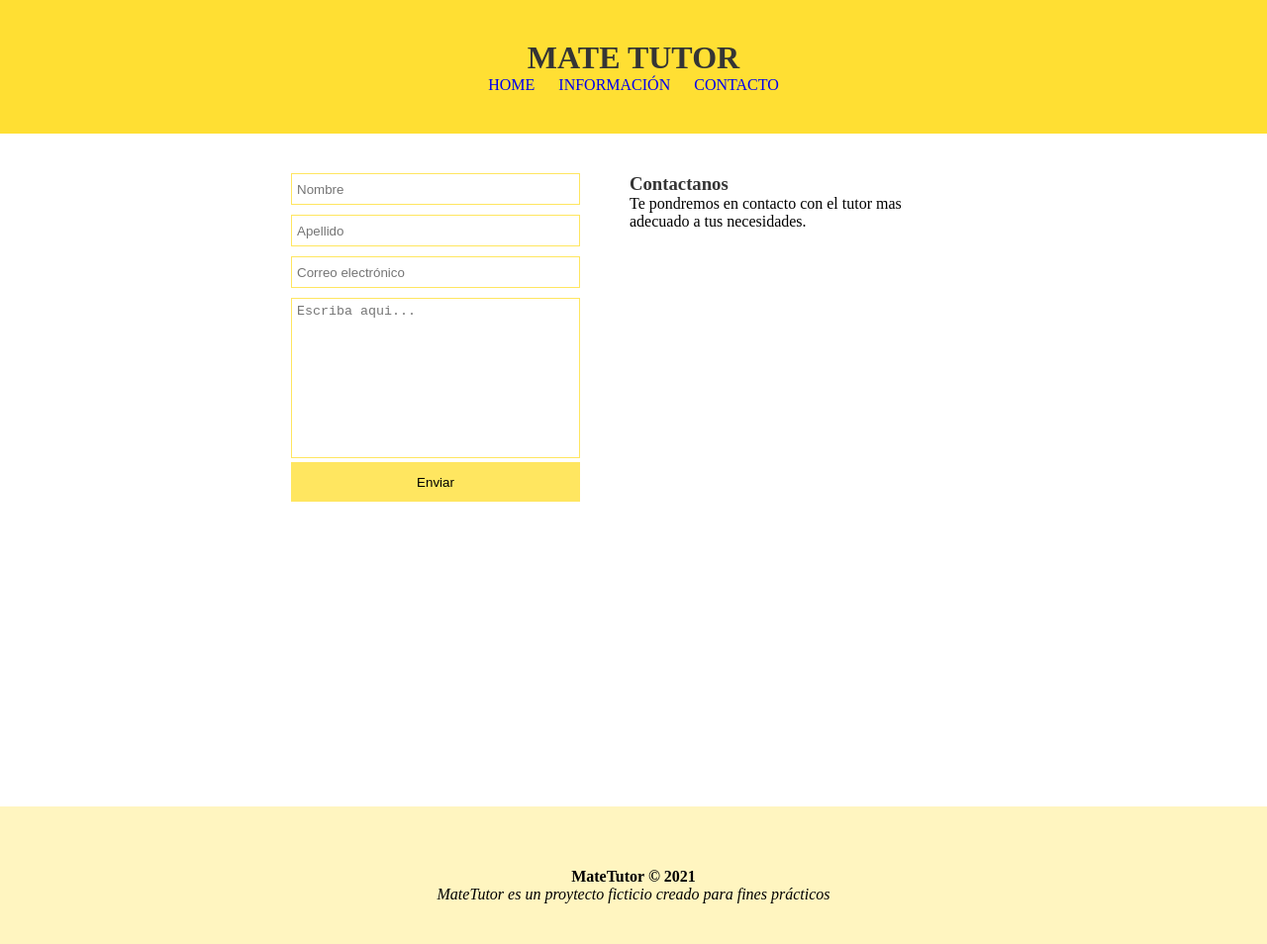
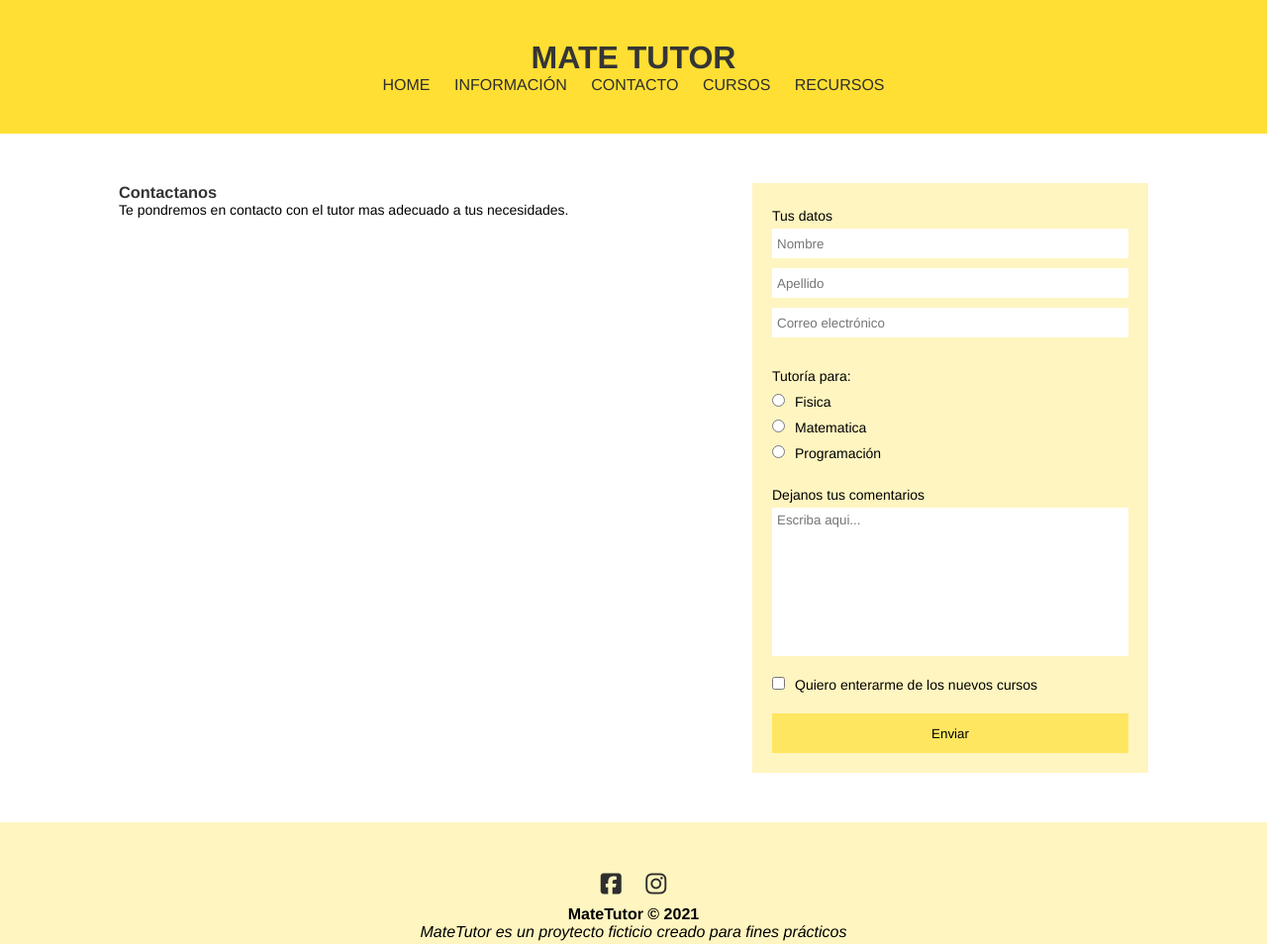
Before and after one commit to aylen27s/a1CaC2021, a plain HTML site: page contact.html in a window 1280 px wide. Shown: the top 954 px of the page at 99% size. Drawn offline with Linux system fonts and the light colour scheme.

Commit message:
paginas agregadas

```diff
--- a/contact.html
+++ b/contact.html
@@ -1,7 +1,7 @@
 <!DOCTYPE html>
 <html lang="es" dir="ltr">
   <head>
-
+    <script src="https://kit.fontawesome.com/1204f54e70.js" crossorigin="anonymous"></script>
     <meta charset="utf-8">
     <link rel="icon" type="image/svg+xml" href="book-solid.svg" sizes="any">
     <link rel="stylesheet" type="text/css" href="./css/contact.css">
@@ -16,9 +16,11 @@
       <h1>MATE TUTOR</h1>
       <nav>
 
-        <a href="./index.html">HOME </a>
+        <a href="./index.html" >HOME </a>
         <a href="./info.html">INFORMACIÓN </a>
         <a href="./contact.html">CONTACTO </a>
+        <a href="./cursos.html">CURSOS </a>
+        <a href="./recursos.html">RECURSOS</a>
 
       </nav>
 
@@ -26,22 +28,39 @@
 
     <main>
 
-      <form action="show_data.html" target="_blank">
-        <input type="text" id="name" name="nombre"placeholder="Nombre"><br>
-        <input type="text" id="ltname" name="apellido" placeholder="Apellido"><br>
-        <input type="email" id="email" name="correo" placeholder="Correo electrónico"><br>
-        <textarea name="msj" id="msj" placeholder="Escriba aqui..."></textarea><br>
-        <input type="submit" value="Enviar">
-      </form>
-
-      <div>
+      <div class="contacto-txt">
         <h3>Contactanos</h3>
         <p>Te pondremos en contacto con el tutor mas adecuado  a tus necesidades.</p>
       </div>
 
+      <form id="contacto" action="show_data.html" target="_blank">
+        <label>Tus datos</label>
+        <input type="text" id="name" name="nombre"placeholder="Nombre">
+        <input type="text" id="ltname" name="apellido" placeholder="Apellido">
+        <input type="email" id="email" name="correo" placeholder="Correo electrónico">
+        <br>
+        <label>Tutoría para:</label>
+        <label><input type="radio" name="opcion" value="2">Fisica</label>
+        <label><input type="radio" name="opcion" value="1">Matematica</label>
+        <label><input type="radio" name="opcion" value="0">Programación</label>
+        <br>
+        <label>Dejanos tus comentarios</label>
+        <textarea name="msj" id="msj" placeholder="Escriba aqui..."></textarea>
+        <br>
+        <label><input type="checkbox" name="newsletter" value="newsletter">Quiero enterarme de los nuevos cursos</label>
+        <br>
+        <input type="submit" value="Enviar">
+      </form>
+
+
+
     </main>
 
     <footer>
+      <div class="rrss">
+        <a href="https://www.facebook.com/"><i class="fab fa-facebook-square"></i></a>
+        <a href="https://www.instagram.com/"><i class="fab fa-instagram"></i></a>
+      </div>
       <strong>MateTutor © 2021</strong>
       <i>MateTutor es un proytecto ficticio creado para fines prácticos</i>
     </footer>
--- a/css/contact.css
+++ b/css/contact.css
@@ -1,31 +1,36 @@
 @import 'style.css';
 
 main{
+	display: flex;
 	justify-content: center;
-	margin: 40px 0px 0px 0px;
+	padding: 50px 0px;
 }
 
-main div{
-	width: 300px;
-	margin: 0px 50px;
+#contacto{
+	display: flex;
+	flex-direction: column;
+	width: 400px;
+	padding: 20px;
+	background: var(--footer);
 }
 
-form input{
+input[type="text"],input[type="email"]{
 	height: 30px;
-	width: 280px;
+	width: 100%;
 	padding: 0px 5px;
 	margin-bottom: 10px;
-	border: solid;
-	border-width: 1px;
-	border-color:var(--boton);
+	border: none;
 }
 
-form textarea{
+input[type="radio"],input[type="checkbox"]{
+	margin-right: 10px;
+}
+textarea{
 	padding: 5px 5px;
-	width: 280px;
+	width: 100%;
 	height: 150px;
 	resize: none;
-	border-color:var(--boton);
+	border:none;
 }
 
 input[type="submit"]{
@@ -34,3 +39,10 @@ input[type="submit"]{
 	background: var(--boton);
 	border:none;
 }
+#contacto label{
+	margin: 5px 0px;
+}
+
+.contacto-txt{
+	width: 50vw;
+}
--- /dev/null
+++ b/css/cursos.css
@@ -0,0 +1 @@
+@import 'style.css';
--- a/css/index.css
+++ b/css/index.css
@@ -1,13 +1,16 @@
 @import 'style.css';
 
-main{
-	align-items: center;
-}
-main img{
-	height: 250px;
-	margin-left:100px;
+main div{
+	display: flex;
+	padding: 40px 100px;
 }
 
-main section{
-	margin: 0px 120px 0px 40px;
+div span{
+	margin: 0 20px;
 }
+
+img{
+	display: block;
+	height: 150px;
+	width: auto;
+}
--- a/css/info.css
+++ b/css/info.css
@@ -1,16 +1,14 @@
 @import 'style.css';
 
-main{
-	align-items: center;
+
+img{
+	height: 200px;
+	width: auto;
 }
 
-main img{
-	height: 300px;
-	margin-right:100px;
-}
-
-main section{
-	margin: 0px 40px 0px 120px;
+.info{
+	display: flex;
+	padding: 40px 100px;
 }
 
 .ubicacion{
@@ -20,4 +18,5 @@ main section{
 .ubicacion iframe{
 	width: 300px;
 	height: 400px;
+	padding: 20px 0px 100px 0px;
 }
--- /dev/null
+++ b/css/recursos.css
@@ -0,0 +1 @@
+@import 'style.css';
--- a/css/style.css
+++ b/css/style.css
@@ -1,6 +1,9 @@
 *{
 	margin:0px;
 	padding:0px;
+	box-sizing: border-box;
+	font-family: "Helvetica", sans-serif;
+
  }
 
  :root{
@@ -9,6 +12,7 @@
  	--header: #FFDF33;
  	--footer:#FFF5C0;
  	--titulo: #353535;
+	--gris:#2E2E2E;
  }
 
 header{
@@ -20,13 +24,15 @@ header{
 header nav a{
 	margin:0px 10px;
 	text-decoration: none;
+	color:var(--gris);
 }
 h1, h3{
 	color:var(--titulo);
 }
+
 main{
-	display: flex;
-	height: 80vh;
+	min-height: 80vh;
+	font-size: 14px;
 }
 
 footer{
@@ -36,4 +42,15 @@ footer{
 	align-items: center;
 	justify-content: center;
 	height: 20vh;
+	min-height: 150px;
 }
+
+.rrss i{
+	font-size: 1.5em;
+	color:var(--gris);
+	margin:10px;
+}
+
+a:active{
+	color:#fff;
+}
```
Also changed, not shown: cursos.html (added, +41 -0 lines), index.html (+25 -8 lines), info.html (+16 -7 lines), recursos.html (added, +42 -0 lines), facebook-square-brands.svg (added), instagram-brands.svg (added).
